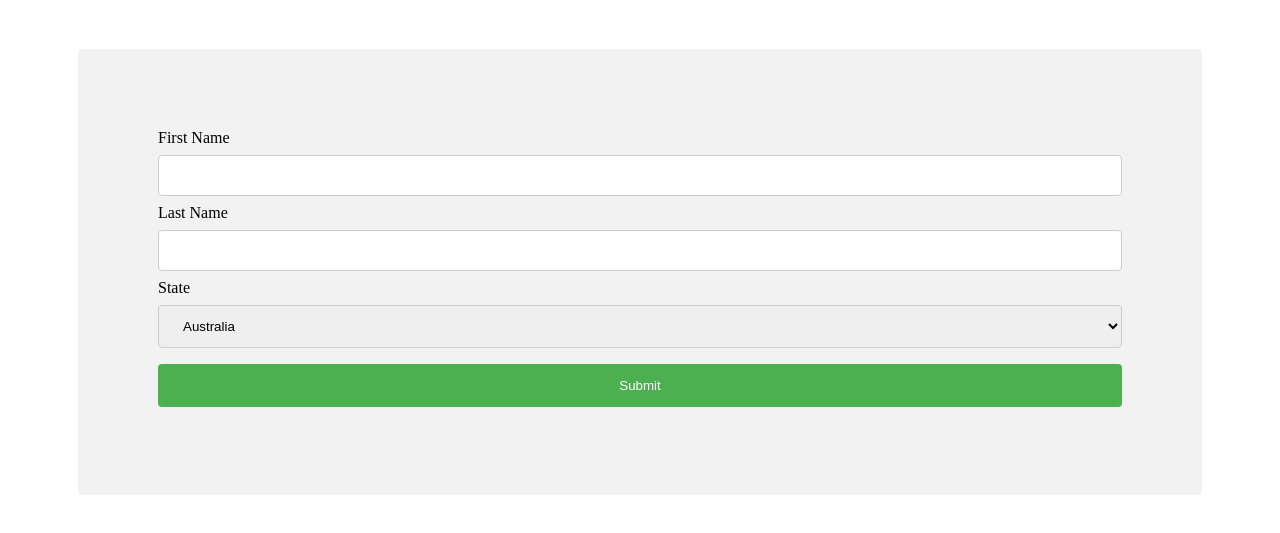
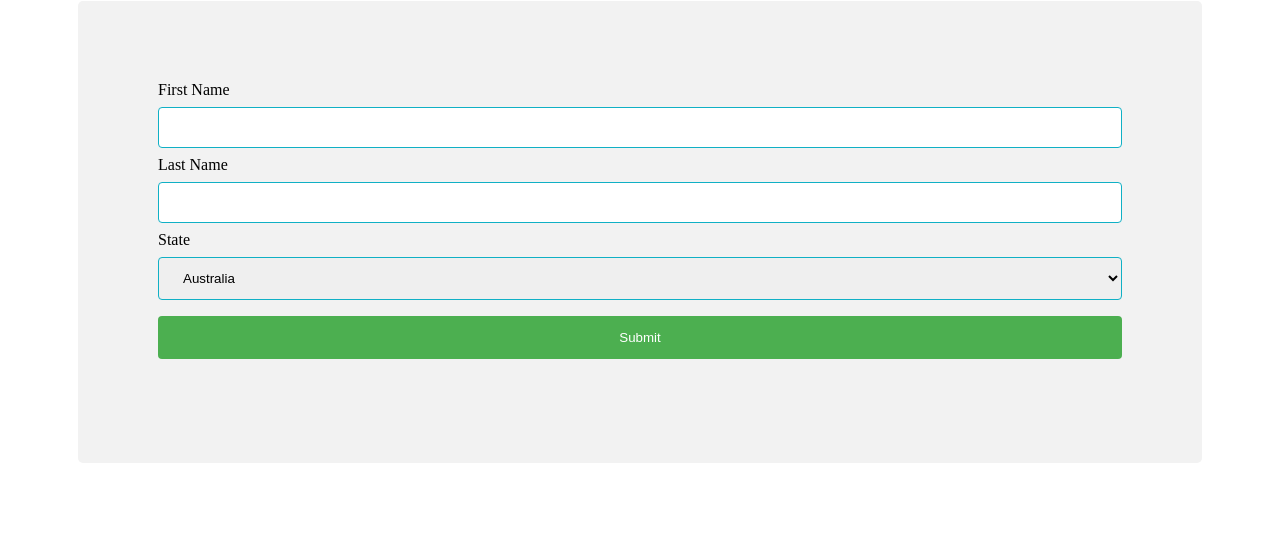
Before and after one commit to l250892/MyFirstWebProject, a plain HTML site: page Task4.html in a window 1280 px wide. Shown: the part 141-674 px from the top of the page. Drawn offline with Linux system fonts and the light colour scheme.

Commit message:
Update Task4.html

```diff
--- a/Task4.html
+++ b/Task4.html
@@ -1,11 +1,10 @@
-<!DOCTYPE html>
 <html>
 <style>
 input[type=text], select {
     width: 100%;
     padding: 12px 20px;
     margin: 8px 0;
-    border: 1px solid #ccc;
+    border: 1px solid #10b0c5;
     border-radius: 4px;
     box-sizing: border-box;
 }
```
